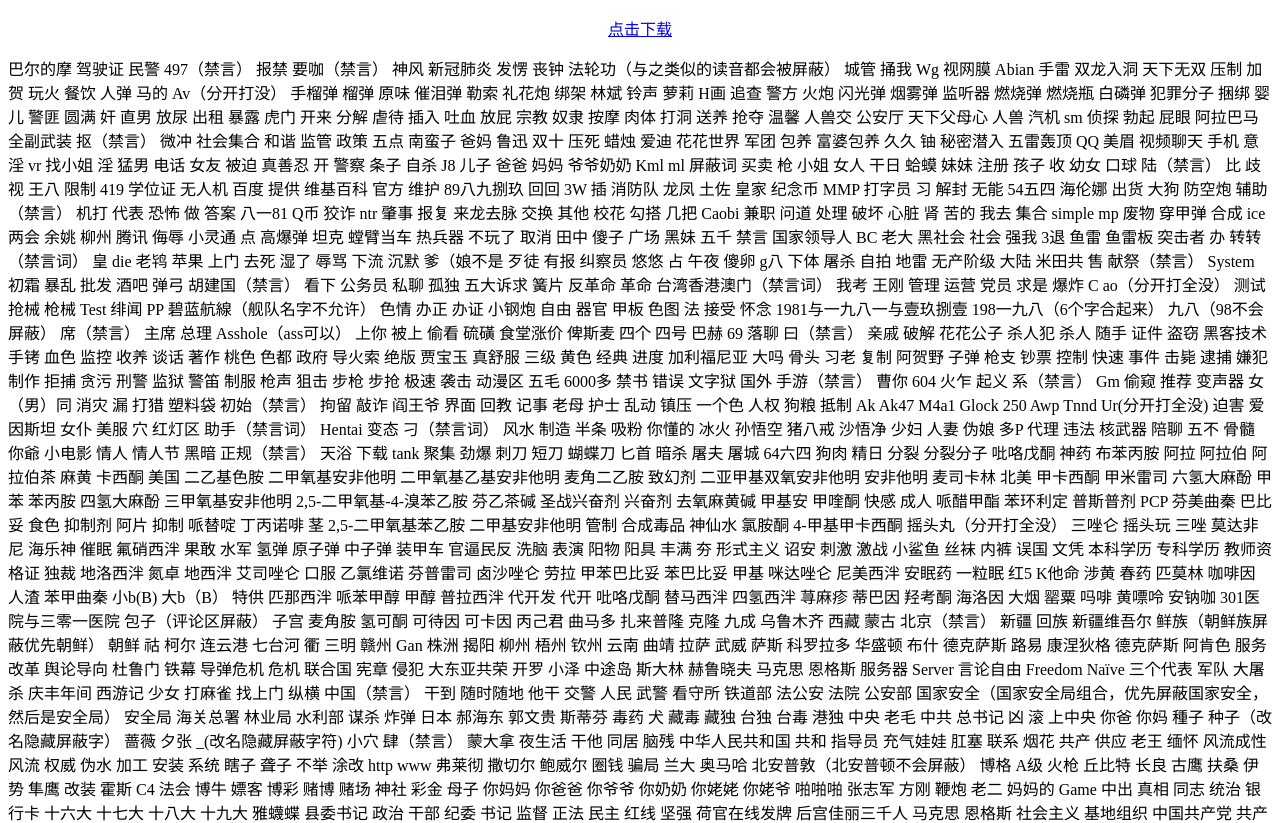
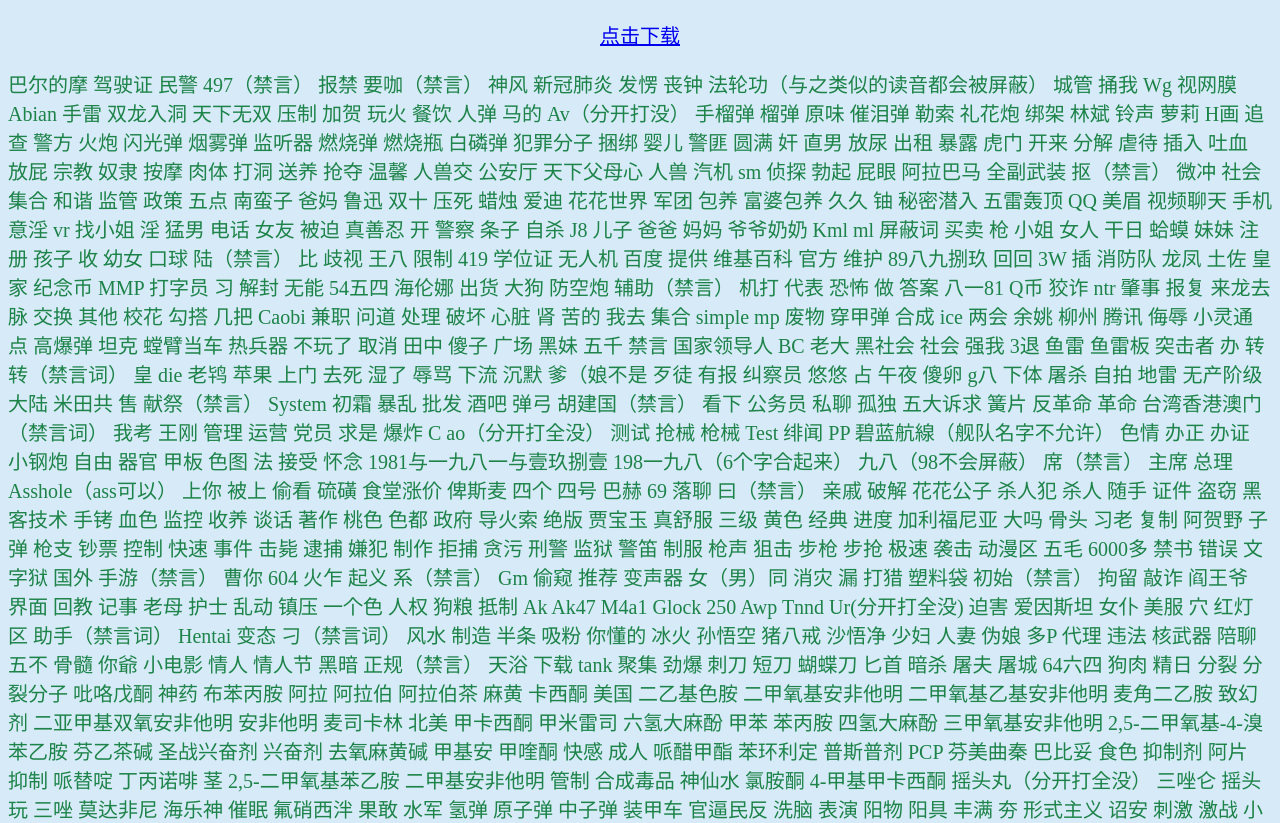
Before and after one commit to AMD-EPYC/blhx.github.io, a plain HTML site: page index.html in a window 1280 px wide. Shown: the top 823 px of the page. Drawn offline with Linux system fonts and the light colour scheme.

Commit message:
Update index.html

```diff
--- a/index.html
+++ b/index.html
@@ -4,7 +4,14 @@
 <meta charset="utf-8">
 <title>碧蓝航线屏蔽字</title>
 </head>
-
+<style>
+body
+{
+	background-color: #D6EAF8
+}
+body{font-size: 20px}
+body{color: #1D8348}
+</style>
 <body>
 <p align="center"><a href="/屏蔽字.docx" download="屏蔽字">点击下载</a><br/></p>
 巴尔的摩
```
